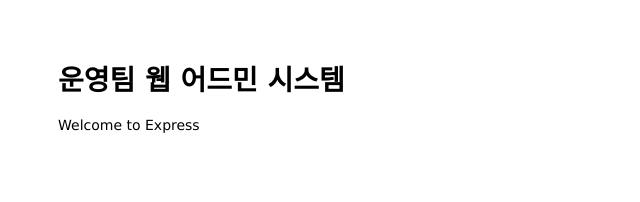
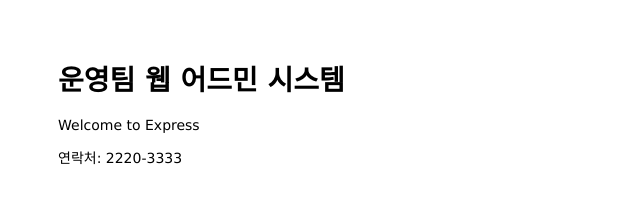
Before and after one commit to fac-integer/mastering-git-github, a website: page public/index.html in a window 1280 px wide. Shown: the whole page, without its empty margins (0-640 px from the left). Drawn offline with Linux system fonts and the light colour scheme.

Commit message:
Add hotline to main page

```diff
--- a/public/index.html
+++ b/public/index.html
@@ -9,5 +9,7 @@
   <h1>운영팀 웹 어드민 시스템</h1>
   <p>Welcome to Express</p>
 </body>
-
+<footer>
+연락처: 2220-3333
+</footer>
 </html>
```
